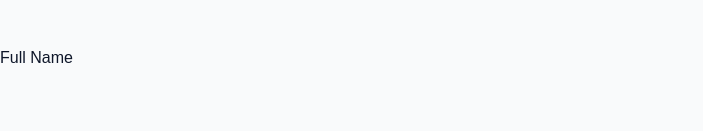
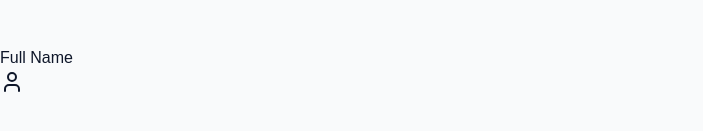
Before and after one commit to Abusadiq006/bridge-pay-dashboard, a React (Vite) app: page /Signup in a window 1280 px wide. Shown: the part 509-640 px from the top of the page, without its empty margins (0-703 px from the left). Built offline with nearby package versions, Linux system fonts and the light colour scheme; a web font is replaced by a local one.

Commit message:
implementing USer

```diff
--- a/src/pages/Signup.jsx
+++ b/src/pages/Signup.jsx
@@ -65,6 +65,9 @@ const Signup = () => {
                     {/* Full Name */}
                     <div>
                         <label >Full Name</label>
+                        <div>
+                            <User />
+                        </div>
                     </div>
                 </form>
 
```
